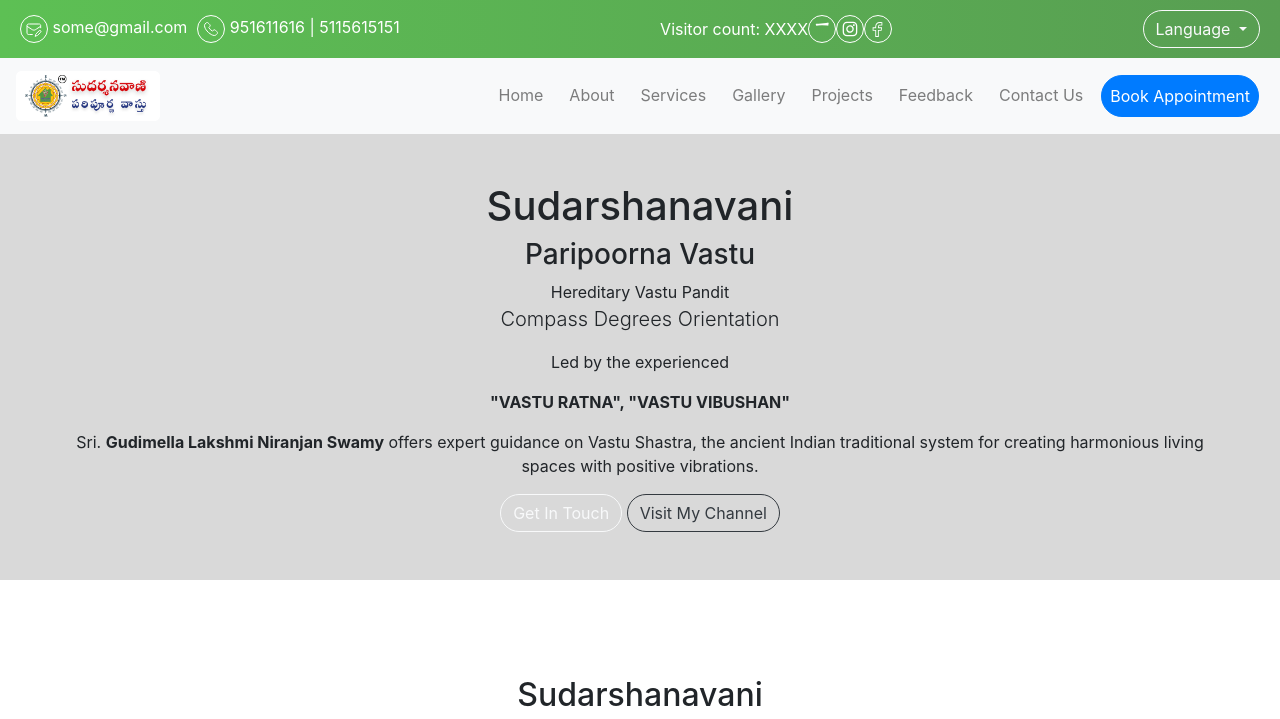
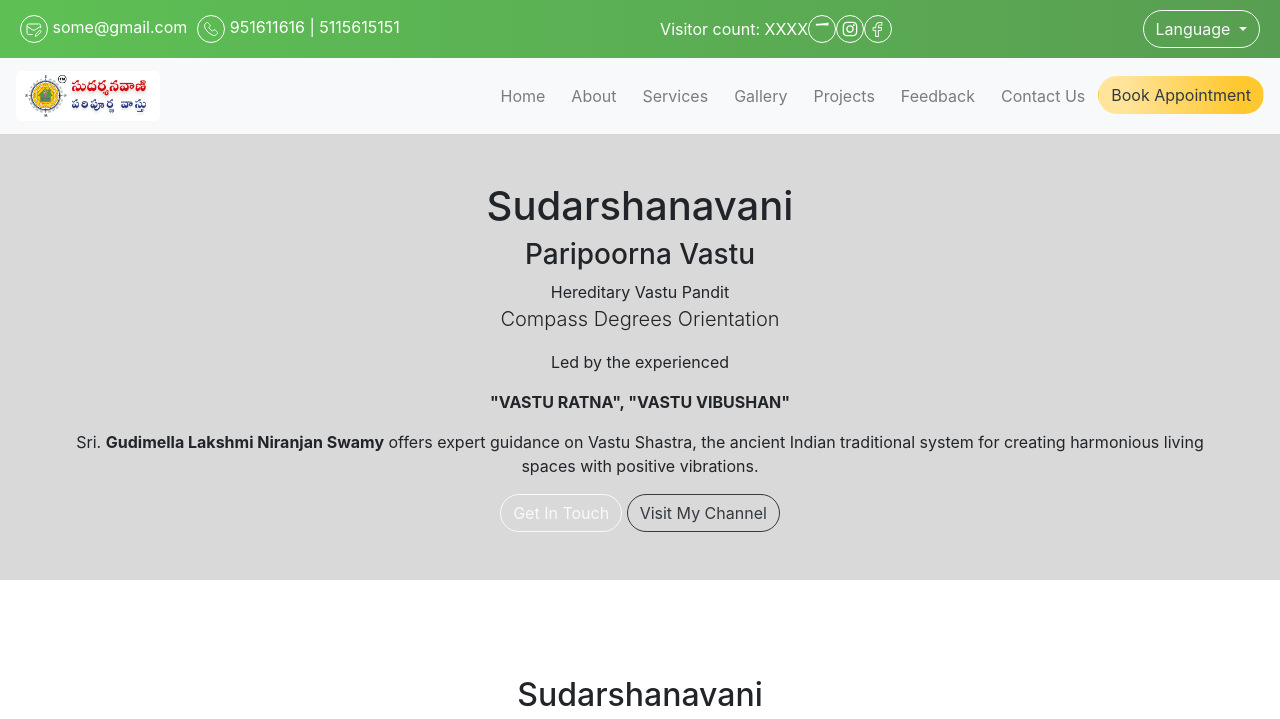
Before and after one commit to saikrishnareddyk/sudharshavani, a plain HTML site: page index.html in a window 1280 px wide. Shown: the top 719 px of the page. Drawn offline with nearby package versions, Linux system fonts and the light colour scheme.

Commit message:
book appointment button changes

```diff
--- a/assets/styles/index.css
+++ b/assets/styles/index.css
@@ -68,6 +68,11 @@
 
 .nav-link {
   margin: 0 5px;
+}
+
+.btn-bookappointment{
+  background: linear-gradient(267.58deg, #FFC82F 16.25%, #FFE499 83.75%);
+
 }
 
 .button {
--- a/index.html
+++ b/index.html
@@ -91,7 +91,7 @@
           <a class="nav-link" href="#">Contact Us</a>
         </li>
         <li class="nav-item">
-          <a class="nav-link btn btn-primary text-white rounded-pill" href="#">Book Appointment</a>
+          <a class="btn btn-bookappointment text-dark rounded-pill" href="#">Book Appointment</a>
         </li>
       </ul>
     </div>
@@ -203,6 +203,7 @@
 
   </div>
 
+
   <footer class="footer text-center">
     <!-- <div class="container"> -->
     <p>&copy; 2024 Sudarshanavani </p>
```
